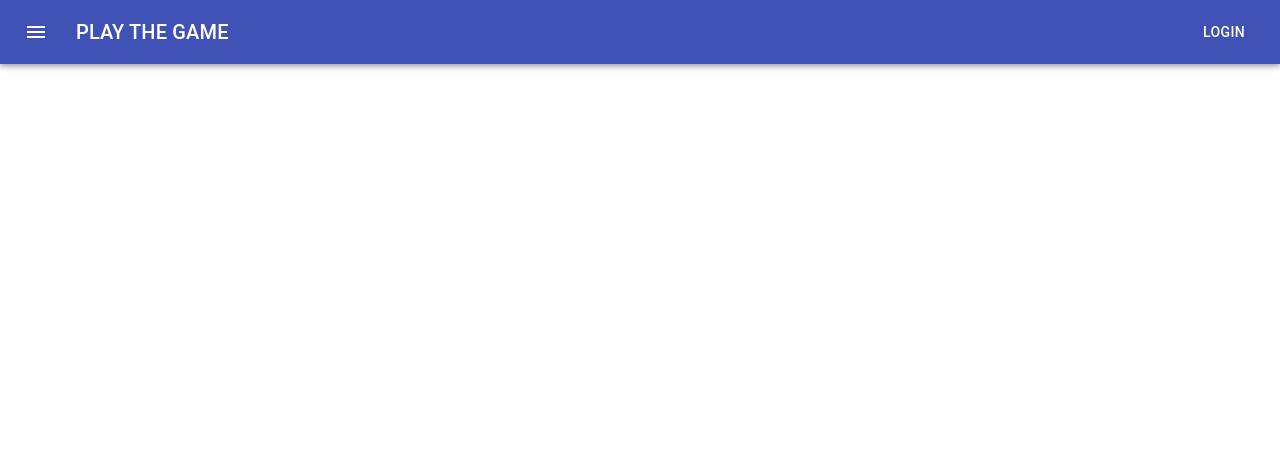
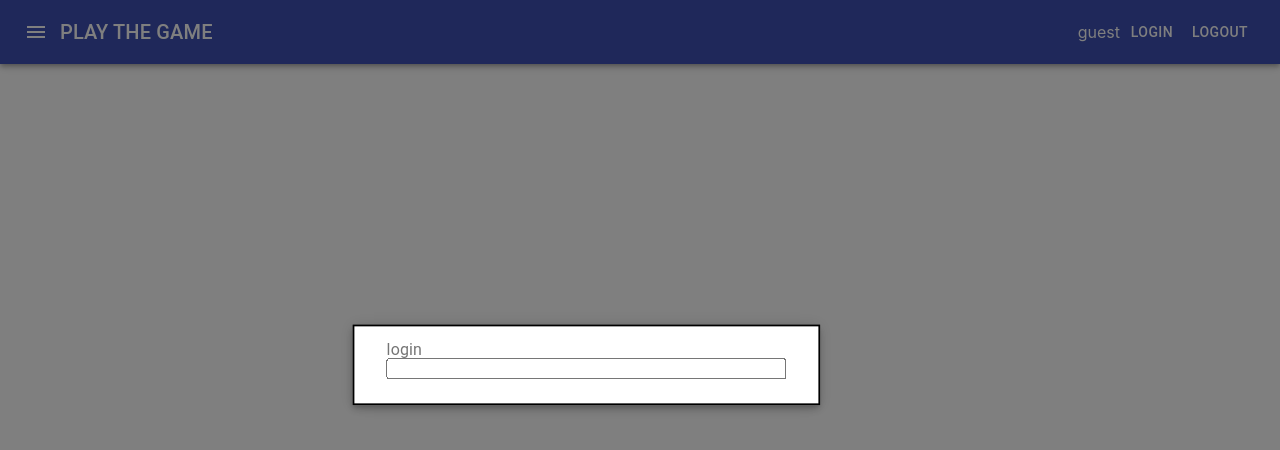
Before and after one commit to sovsianykov/react-casino, a React (Create React App) app: page / in a window 1280 px wide. Both pictures are taken after a click on the button "LOGIN". Shown: the top 450 px of the page. Built offline with nearby package versions, Linux system fonts and the light colour scheme.

Commit message:
header is ready

```diff
--- a/src/App.js
+++ b/src/App.js
@@ -1,12 +1,13 @@
-import React from 'react'
+import React, {useState} from 'react'
 import Header from "./components/Header";
 import Content from "./components/Content";
 import Footer from "./components/Footer";
 
 function App() {
+    const [balance, setBalance ] = useState('')
   return (
     <div className="App">
-      <Header/>
+      <Header balance = {balance} setBalance={setBalance}  />
       <Content/>
       <Footer/>
     </div>
--- a/src/components/Header.jsx
+++ b/src/components/Header.jsx
@@ -1,26 +1,72 @@
-import React from 'react';
-import { makeStyles } from '@material-ui/core/styles';
+import React, {useEffect, useState} from 'react';
+import { useStyles } from "./styles";
 import AppBar from '@material-ui/core/AppBar';
 import Toolbar from '@material-ui/core/Toolbar';
 import Typography from '@material-ui/core/Typography';
 import Button from '@material-ui/core/Button';
 import IconButton from '@material-ui/core/IconButton';
 import MenuIcon from '@material-ui/icons/Menu';
+import {FormControl, FormGroup, FormLabel} from "@material-ui/core";
+import Modal from "@material-ui/core/Modal";
 
-const useStyles = makeStyles((theme) => ({
-    root: {
-        flexGrow: 1,
-    },
-    menuButton: {
-        marginRight: theme.spacing(2),
-    },
-    title: {
-        flexGrow: 1,
-    },
-}));
+function rand() {
+    return Math.round(Math.random() * 20) - 10;
+}
 
-export default function Header() {
+function getModalStyle() {
+    const top = 50 + rand();
+    const left = 50 + rand();
+
+    return {
+        top: `${top}%`,
+        left: `${left}%`,
+        transform: `translate(-${top}%, -${left}%)`,
+    };
+}
+
+
+
+
+export default function Header({balance,setBalance}) {
     const classes = useStyles();
+    const [modalStyle] = React.useState(getModalStyle);
+    const [open, setOpen] = React.useState(false);
+    const handleOpen = () => {
+        setOpen(true);
+    };
+    const [ nickname , setNickname ] = useState('guest');
+
+    useEffect(()=>{
+        if (nickname !== 'guest') {
+            setBalance(99.99)
+        }
+
+
+    },[setNickname] )
+
+    const handleClose = () => {
+        setOpen(false);
+    };
+   const handleLogin =(e)=>{
+       setNickname(e.target.value)
+       setBalance('$99')
+   }
+    const handleLogout =()=>{
+        setNickname('guest')
+        setBalance('')
+    }
+
+    const body = (
+        <div style={modalStyle} className={classes.paper}>
+            <FormGroup>
+                <FormControl>
+                    <FormLabel name='login'>login</FormLabel>
+                    <input type="text" name='login' onChange={ e=>{handleLogin(e)}} />
+                </FormControl>
+            </FormGroup>
+        </div>
+    );
+
 
     return (
         <div className={classes.root}>
@@ -32,7 +78,18 @@ export default function Header() {
                     <Typography variant="h6" className={classes.title}>
                         PLAY THE GAME
                     </Typography>
-                    <Button color="inherit">Login</Button>
+                    <Modal
+                        open={open}
+                        onClose={handleClose}
+                    >
+                        {body}
+
+                    </Modal>
+                    {nickname}   {balance}
+                       <Button color="inherit" onClick={handleOpen} >Login</Button>
+                       <Button color="inherit" onClick={handleLogout} >Logout</Button>
+
+
                 </Toolbar>
             </AppBar>
         </div>
--- /dev/null
+++ b/src/components/styles.js
@@ -0,0 +1,21 @@
+import { makeStyles } from '@material-ui/core/styles';
+
+export const useStyles = makeStyles((theme) => ({
+    root: {
+        flexGrow: 1,
+    },
+    menuButton: {
+        marginRight: theme.spacing(2),
+    },
+    title: {
+        flexGrow: 1,
+    },
+    paper: {
+        position: 'absolute',
+        width: 400,
+        backgroundColor: theme.palette.background.paper,
+        border: '2px solid #000',
+        boxShadow: theme.shadows[5],
+        padding: theme.spacing(2, 4, 3),
+    },
+}));
```
Also changed, not shown: 1 other file (tests, documents, lock files or other folders).
